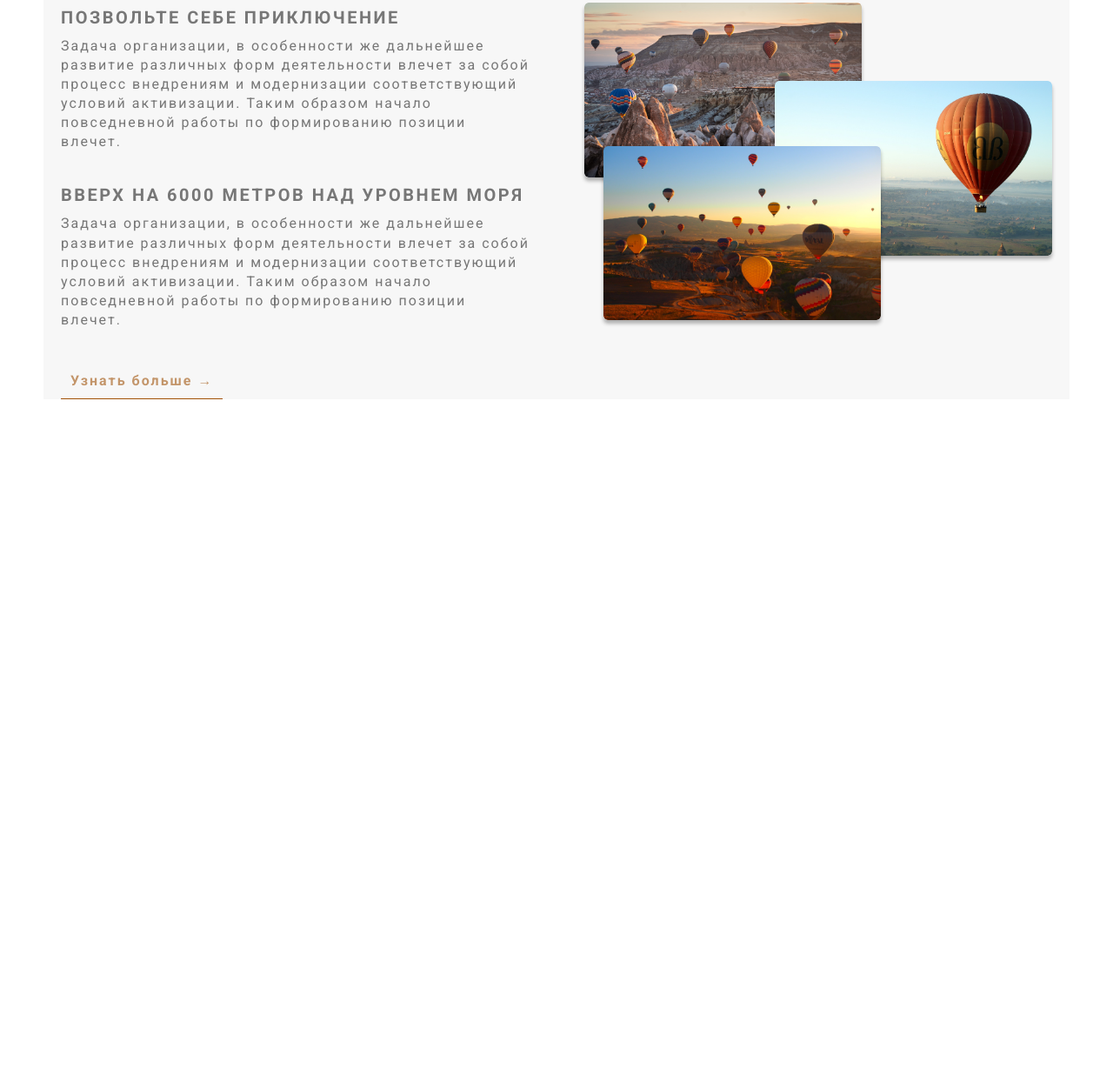
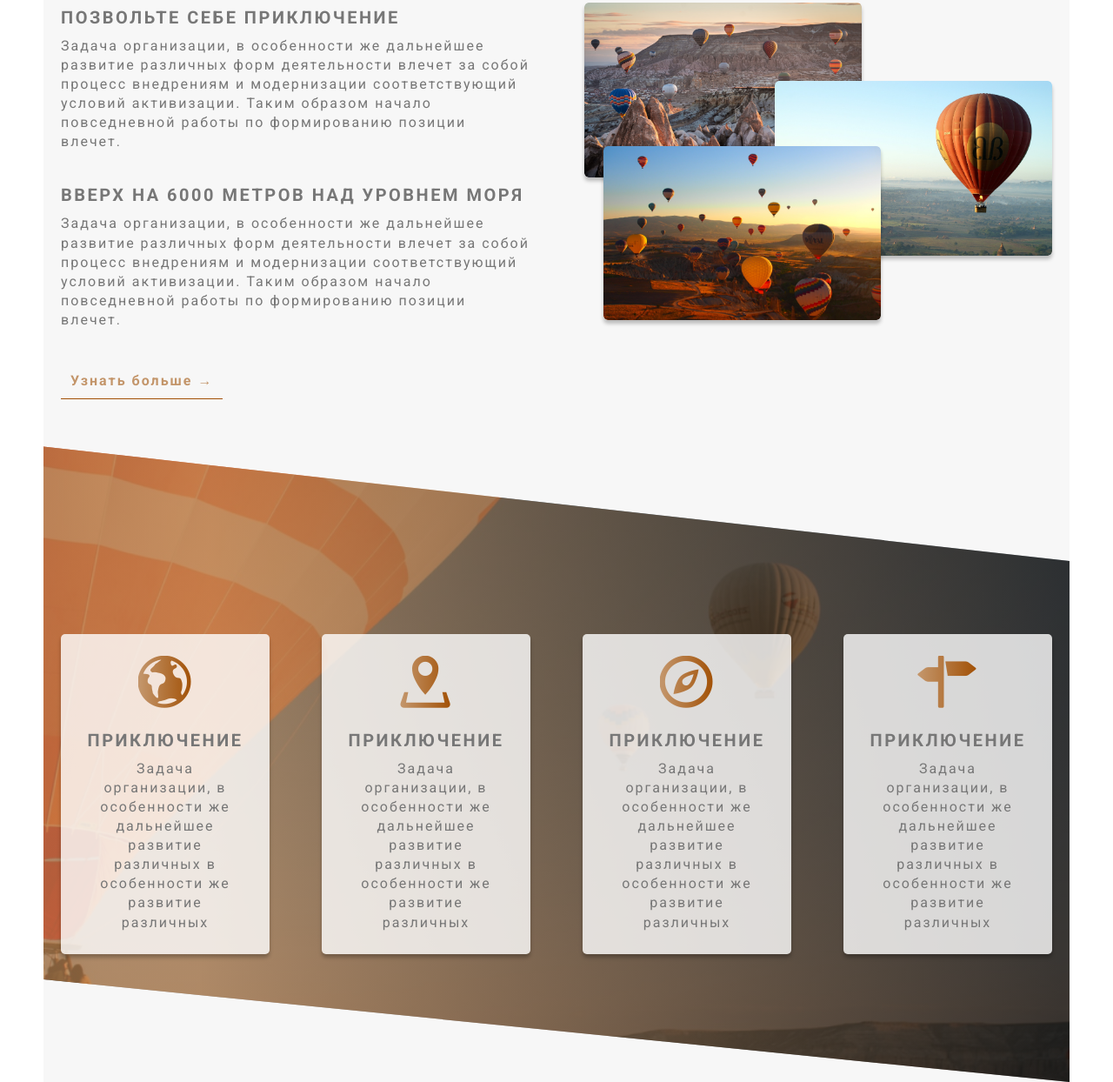
Before and after one commit to Professor-Severus-Snape/layout_balloons, a plain HTML site: page index.html in a window 1280 px wide. Shown: the part 999-2243 px from the top of the page at 87% size. Before the commit the page ends 1508 px from the top, so only its background shows below. Drawn offline with Linux system fonts and the light colour scheme.

Commit message:
main -> section_2, icon-fonts

```diff
--- /dev/null
+++ b/css/icon-fonts.css
@@ -0,0 +1,47 @@
+/*
+  создание иконочных шрифтов:
+  https://icomoon.io (app -> import icons (.svg) -> generate font -> download zip)
+*/
+
+@font-face {
+  font-family: 'icomoon';
+  src:  url('../fonts/icomoon.eot?qe0kvj');
+  src:  url('../fonts/icomoon.eot?qe0kvj#iefix') format('embedded-opentype'),
+    url('../fonts/icomoon.ttf?qe0kvj') format('truetype'),
+    url('../fonts/icomoon.woff?qe0kvj') format('woff'),
+    url('../fonts/icomoon.svg?qe0kvj#icomoon') format('svg');
+  font-weight: normal;
+  font-style: normal;
+  font-display: block;
+}
+
+[class^="icon-"], [class*=" icon-"] {
+  /* use !important to prevent issues with browser extensions that change fonts */
+  font-family: 'icomoon' !important;
+  /* speak: never; */
+  font-style: normal;
+  font-weight: normal;
+  font-variant: normal;
+  text-transform: none;
+  line-height: 1;
+
+  /* Better Font Rendering =========== */
+  -webkit-font-smoothing: antialiased;
+  -moz-osx-font-smoothing: grayscale;
+}
+
+.icon-vector-1::before {
+  content: "\e900";
+}
+
+.icon-vector-2::before {
+  content: "\e901";
+}
+
+.icon-vector-3::before {
+  content: "\e902";
+}
+
+.icon-vector-4::before {
+  content: "\e903";
+}
--- a/css/style.css
+++ b/css/style.css
@@ -3,7 +3,7 @@
   /* --main-color: #777; */
   /* --gradient-1: ; */
   /* --gradient-2: ; */
-  /* --shadow: 0 .4rem .4rem rgba(0, 0, 0, .3); */
+  /* --shadow: 0 .4rem .4rem rgba(0, 0, 0, .25); */
 /* } */
 
 /* использование переменной: */
@@ -144,7 +144,7 @@ body {
   /* смещение кнопки по оси Y: */
   transform: translateY(-.4rem);
   /* тень: положение по оси 0X, по оси 0Y, радиус размытия, цвет: */
-  box-shadow: 0 .4rem .4rem rgba(0, 0, 0, .3);
+  box-shadow: 0 .4rem .4rem rgba(0, 0, 0, .25);
   /* использование переменной: */
   /* box-shadow: var(--shadow); */
 }
@@ -333,6 +333,7 @@ animation: [name] [duration] [timing-function] [delay]
 /* принцип DRY: */
 [class^="column-"]:not(:last-child) {
   margin-right: 6rem;
+  /* margin-right: 5.4rem; */
 }
 
 .title-third {
@@ -342,6 +343,7 @@ animation: [name] [duration] [timing-function] [delay]
   text-transform: uppercase;
 }
 
+/* утилита: */
 .margin-bottom-10px {
   margin-bottom: 1rem;
 }
@@ -355,6 +357,7 @@ animation: [name] [duration] [timing-function] [delay]
   /* letter-spacing: .18rem; */  /* чтобы текст переносился по макету */
 }
 
+/* утилита: */
 .margin-bottom-38px {
   margin-bottom: 3.8rem;
 }
@@ -381,7 +384,7 @@ animation: [name] [duration] [timing-function] [delay]
 .button-text:hover {
   color:rgba(255, 255, 255, 1);
   background-color: rgba(195, 149, 106, 1);
-  box-shadow: 0 .4rem .4rem rgba(0, 0, 0, .3);
+  box-shadow: 0 .4rem .4rem rgba(0, 0, 0, .25);
   transform: translateY(-.2rem);  /* слегка приподнимается кнопка */
 }
 
@@ -395,14 +398,14 @@ animation: [name] [duration] [timing-function] [delay]
 }
 
 /* при наведении на композицию, все элементы, кроме выбранного, уменьшаются */
-.composition:hover .composition__photo:not(:hover){
+.composition:hover .composition__photo:not(:hover) {
   transform: scale(.95);
 }
 
 .composition__photo {
   position: absolute;
   width: 59%;
-  box-shadow: 0 .4rem .4rem rgba(0, 0, 0, .3);
+  box-shadow: 0 .4rem .4rem rgba(0, 0, 0, .25);
   border-radius: .5rem;
   transition: all .2s;
 }
@@ -427,6 +430,68 @@ animation: [name] [duration] [timing-function] [delay]
 .composition__photo_3 {
   top: 16rem;
   left: 2.4rem;
+}
+
+.section-adventure {
+  /* 1-ый вариант (лучше, имхо): */
+  padding: 27rem 0;
+
+  /* 2-ой вариант: */
+  /* padding: 21.5rem 0; */
+
+  background: linear-gradient(91.4deg, rgba(186, 133, 84, .7) 16.34%, rgba(0, 0, 0, .7) 98.8%), url("../images/adventure-background.jpg") center center / cover no-repeat;
+
+  /* обрезка фонового изображения: */
+
+  /* 1-ый вариант (лучше, имхо, но тоже не идеально): */
+  clip-path: polygon(0 6%, 100% 20.5%, 100% 86.5%, 0 73.5%);
+
+  /* 2-ой вариант: */
+  /* transform: skewY(7deg);  */
+}
+
+  /* 2-ой вариант: */
+/* .section-adventure > * {
+  transform: skewY(-7deg);
+} */
+
+.column-1-of-4 {
+  width: calc((100% - 3 * 6rem) / 4);
+  /* width: calc((100% - 3 * 5.4rem) / 4); */
+}
+
+.adventure-card {
+  padding: 2.5rem;
+  text-align: center;
+  background-color: rgba(255, 255, 255, 0.8);
+  border-radius: .5rem;
+  box-shadow: 0 .4rem .4rem rgba(0, 0, 0, .25);
+  transition: all .2s;
+}
+
+.adventure-card:hover {
+  transform: translateY(-1.5rem) scale(1.05);
+}
+
+.adventure-card__icon {
+  display: inline-block;
+  font-size: 6rem;
+
+  /* зададим градиент для иконочных шрифтов: */
+  background: linear-gradient(90deg, rgba(195, 149, 106, 1) 3%, rgba(161, 79, 3, 1) 100%);
+
+  -webkit-background-clip: text;
+  -moz-background-clip: text;
+  -o-background-clip: text;
+  -ms-background-clip: text;
+  background-clip: text;
+
+  color: transparent;
+}
+
+/* утилита: */
+.margin-bottom-25px {
+  margin-bottom: 2.5rem;
 }
 
 /*********************************** my-grid ***********************************/
--- a/index.html
+++ b/index.html
@@ -2,14 +2,15 @@
 <html lang="ru">
 
   <head>
+    <title>Balloons</title>
     <meta charset="UTF-8">
     <!-- <meta http-equiv="X-UA-Compatible" content="IE=edge"> -->
     <!-- <meta name="viewport" content="width=device-width, initial-scale=1.0"> -->
 
     <!-- подключение шрифтов с fonts.google.com: -->
     <link href="https://fonts.googleapis.com/css2?family=Roboto:wght@100;300;400;500;700;900&display=swap" rel="stylesheet">
+    <link rel="stylesheet" href="css/icon-fonts.css">
     <link rel="stylesheet" href="css/style.css">
-    <title>Balloons</title>
   </head>
 
   <body>
@@ -31,30 +32,23 @@
       </header>
 
       <main>
-
         <section class="section-about">
           <!-- создаем заголовок <h2> отдельным БЭМ-блоком (т.к. он будет переиспользоваться ещё несколько раз) -->
           <h2 class="title-second margin-bottom-85px">Невероятное ощущение свободы</h2>
-
-
           <div class="row">
-
             <div class="column-1-of-2">
               <!-- заголовок <h3> делаем отдельным БЭМ-блоком -->
               <h3 class="title-third margin-bottom-10px">Позвольте себе приключение</h3>
               <!-- параграф <p> делаем отдельным БЭМ-блоком -->
               <p class="paragraph margin-bottom-38px">Задача организации, в особенности же дальнейшее развитие различных форм деятельности влечет за собой процесс внедрениям и модернизации соответствующий условий активизации. Таким образом начало повседневной работы по формированию позиции влечет.</p>
-
               <h3 class="title-third margin-bottom-10px">Вверх на 6000 метров над уровнем моря</h3>
               <p class="paragraph margin-bottom-38px">Задача организации, в особенности же дальнейшее развитие различных форм деятельности влечет за собой процесс внедрениям и модернизации соответствующий условий активизации. Таким образом начало повседневной работы по формированию позиции влечет.</p>
-
               <!-- кнопку <a> делаем отдельным БЭМ-блоком -->
               <!-- спецсимволы: https://css-tricks.com/snippets/html/glyphs/ -->
               <a class="button-text" href="#">Узнать больше &rarr;</a>
-
             </div>
-
             <div class="column-1-of-2">
+              <!-- тоже верстаем как независимый БЭМ-блок: -->
               <div class="composition">
                 <img class="composition__photo composition__photo_1" src="images/photo-balloons-1.png" alt="photo-balloons-1">
                 <img class="composition__photo composition__photo_2" src="images/photo-balloons-2.png" alt="photo-balloons-2">
@@ -62,7 +56,45 @@
               </div>
             </div>
           </div>
+        </section>
 
+        <section class="section-adventure">
+          <div class="row">
+
+            <div class="column-1-of-4">
+              <!-- сделаем карточку также независимым БЭМ-блоком: -->
+              <div class="adventure-card">
+                <i class="adventure-card__icon icon-vector-1 margin-bottom-25px"></i>
+                <h3 class="title-third margin-bottom-10px">приключение</h3>
+                <p class="paragraph">Задача организации, в особенности же дальнейшее развитие различных в особенности же развитие различных</p>
+              </div>
+            </div>
+
+            <div class="column-1-of-4">
+              <div class="adventure-card">
+                <i class="adventure-card__icon icon-vector-2 margin-bottom-25px"></i>
+                <h3 class="title-third margin-bottom-10px">приключение</h3>
+                <p class="paragraph">Задача организации, в особенности же дальнейшее развитие различных в особенности же развитие различных</p>
+              </div>
+            </div>
+
+            <div class="column-1-of-4">
+              <div class="adventure-card">
+                <i class="adventure-card__icon icon-vector-3 margin-bottom-25px"></i>
+                <h3 class="title-third margin-bottom-10px">приключение</h3>
+                <p class="paragraph">Задача организации, в особенности же дальнейшее развитие различных в особенности же развитие различных</p>
+              </div>
+            </div>
+
+            <div class="column-1-of-4">
+              <div class="adventure-card">
+                <i class="adventure-card__icon icon-vector-4 margin-bottom-25px"></i>
+                <h3 class="title-third margin-bottom-10px">приключение</h3>
+                <p class="paragraph">Задача организации, в особенности же дальнейшее развитие различных в особенности же развитие различных</p>
+              </div>
+            </div>
+
+        </div>
         </section>
       </main>
 
```
Also changed, not shown: fonts/icomoon.ttf (added), fonts/icomoon.woff (added), images/adventure-background.jpg (added), 2 other files.
